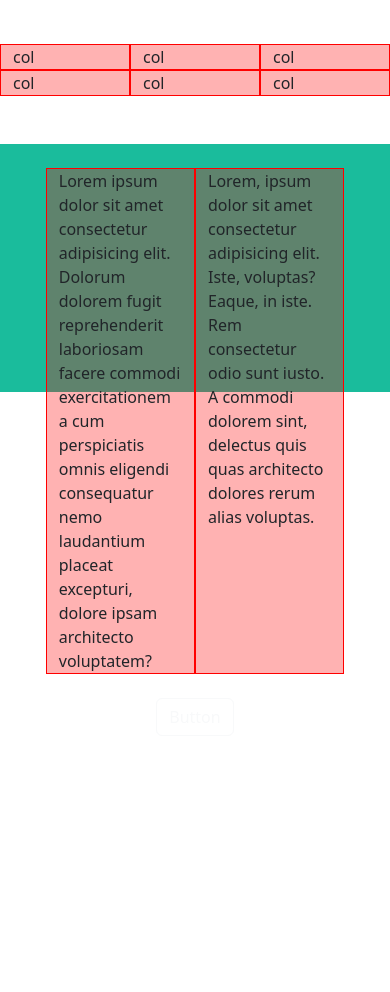
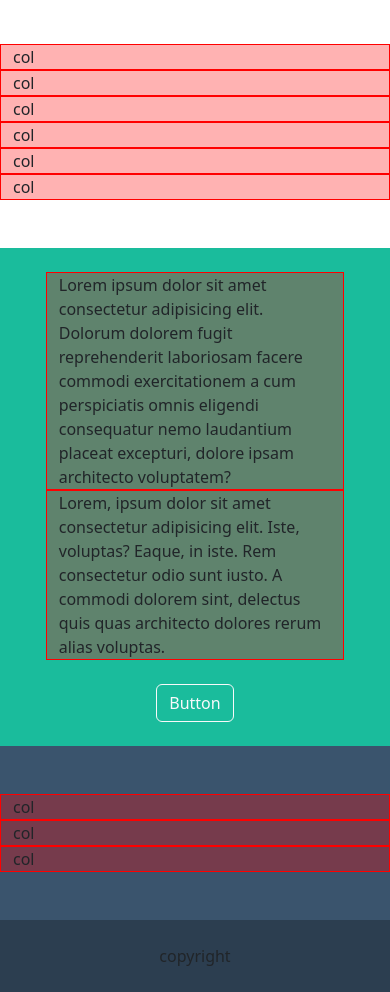
Before and after one commit to AndreaLivornese/html-css-bootstrap-freelancer, a plain HTML site: page index.html in a window 390 px wide. Shown: the part 180-1172 px from the top of the page. Before the commit the page ends 916 px from the top, so only its background shows below. Drawn offline with nearby package versions, Linux system fonts and the light colour scheme.

Commit message:
completato footer, gestione del responsive e fine esercizio

```diff
--- a/css/style.css
+++ b/css/style.css
@@ -14,6 +14,12 @@ section:nth-of-type(2n){
     background-color: #1abc9c;
 }
 
-#about .container{
-    height: 200px;
+
+
+footer{
+    background-color: #3a546d;
 }
+
+footer #copyright{
+    background-color: #2c3e50;
+}
--- a/index.html
+++ b/index.html
@@ -43,12 +43,12 @@
     <section class="py-5">
         <div class="container">
             <div class="row">
-                <div class="col-4">col</div>
-                <div class="col-4">col</div>
-                <div class="col-4">col</div>
-                <div class="col-4">col</div>
-                <div class="col-4">col</div>
-                <div class="col-4">col</div>
+                <div class="col-md-4 col-sm-6 col-xs-12">col</div>
+                <div class="col-md-4 col-sm-6 col-xs-12">col</div>
+                <div class="col-md-4 col-sm-6 col-xs-12">col</div>
+                <div class="col-md-4 col-sm-6 col-xs-12">col</div>
+                <div class="col-md-4 col-sm-6 col-xs-12">col</div>
+                <div class="col-md-4 col-sm-6 col-xs-12">col</div>
             </div>
         </div>
     </section>
@@ -59,8 +59,8 @@
         <div class="container">
             <div class="w-75 ms-auto me-auto">
                 <div class="row justify-content-between">
-                    <div class="col-6">Lorem ipsum dolor sit amet consectetur adipisicing elit. Dolorum dolorem fugit reprehenderit laboriosam facere commodi exercitationem a cum perspiciatis omnis eligendi consequatur nemo laudantium placeat excepturi, dolore ipsam architecto voluptatem?</div>
-                    <div class="col-6">Lorem, ipsum dolor sit amet consectetur adipisicing elit. Iste, voluptas? Eaque, in iste. Rem consectetur odio sunt iusto. A commodi dolorem sint, delectus quis quas architecto dolores rerum alias voluptas.</div>
+                    <div class="col-sm-6 col-xs-12">Lorem ipsum dolor sit amet consectetur adipisicing elit. Dolorum dolorem fugit reprehenderit laboriosam facere commodi exercitationem a cum perspiciatis omnis eligendi consequatur nemo laudantium placeat excepturi, dolore ipsam architecto voluptatem?</div>
+                    <div class="col-sm-6 col-xs-12">Lorem, ipsum dolor sit amet consectetur adipisicing elit. Iste, voluptas? Eaque, in iste. Rem consectetur odio sunt iusto. A commodi dolorem sint, delectus quis quas architecto dolores rerum alias voluptas.</div>
                 </div>
                 <div class="text-center mt-4">
                     <button type="button" class="btn btn-outline-light">Button</button>
@@ -74,7 +74,23 @@
 
     <!-- footer -->
 
+    <footer class="pt-5">
+        <div class="container">
+            <div id="link" class="mb-5 row justify-content-between">
+                <div class="col-sm-2 col-xs-12 ">col</div>
+                <div class="col-sm-2 col-xs-12 ">col</div>
+                <div class="col-sm-2 col-xs-12 ">col</div>
+            </div>
 
+
+
+        </div>
+
+        <div id="copyright" class="py-4 text-center">
+            copyright
+        </div>
+
+    </footer>
 
     <!-- script bootstrap -->
     <script src="https://cdn.jsdelivr.net/npm/bootstrap@5.3.2/dist/js/bootstrap.bundle.min.js" integrity="sha384-C6RzsynM9kWDrMNeT87bh95OGNyZPhcTNXj1NW7RuBCsyN/o0jlpcV8Qyq46cDfL" crossorigin="anonymous"></script>
```
Also changed, not shown: tryount.html (added, +53 -0 lines).
